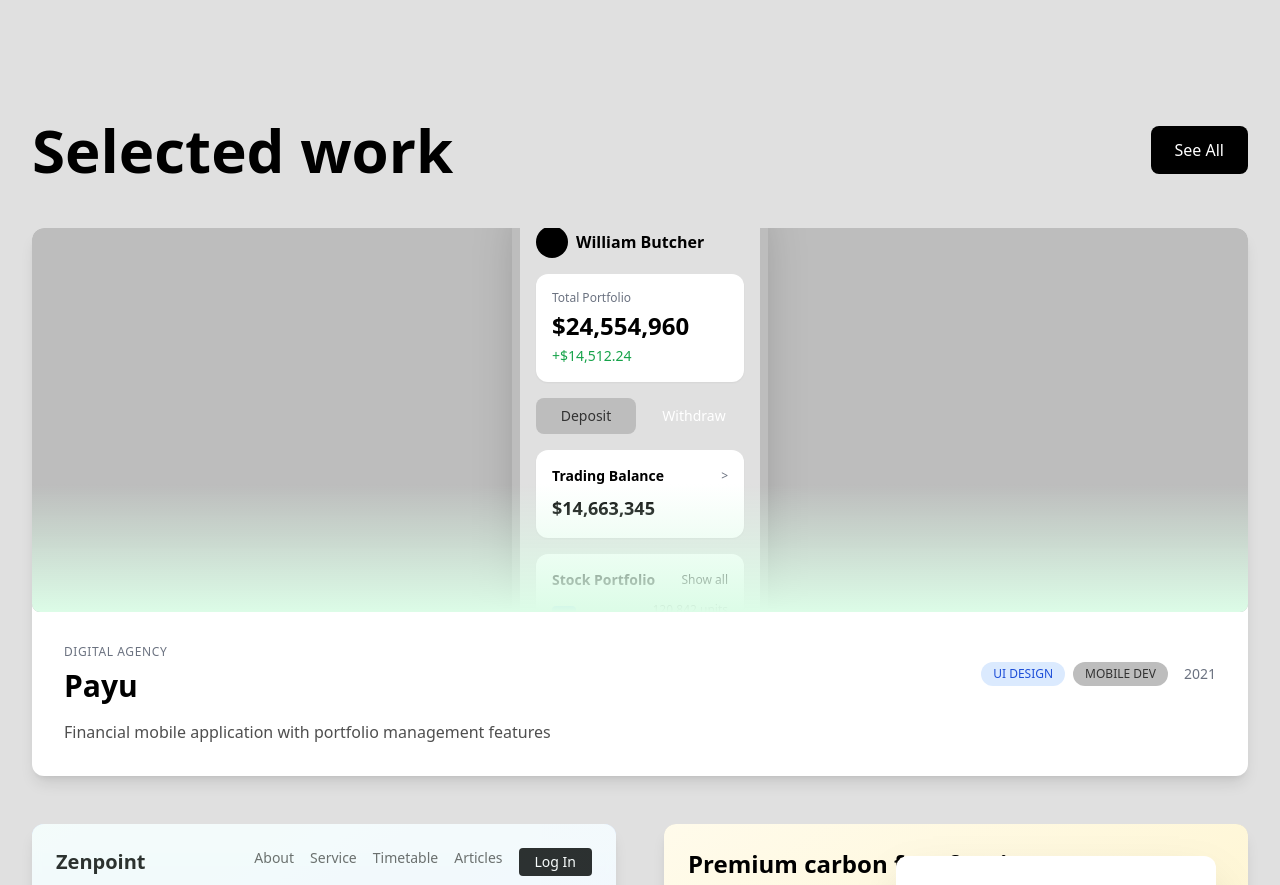
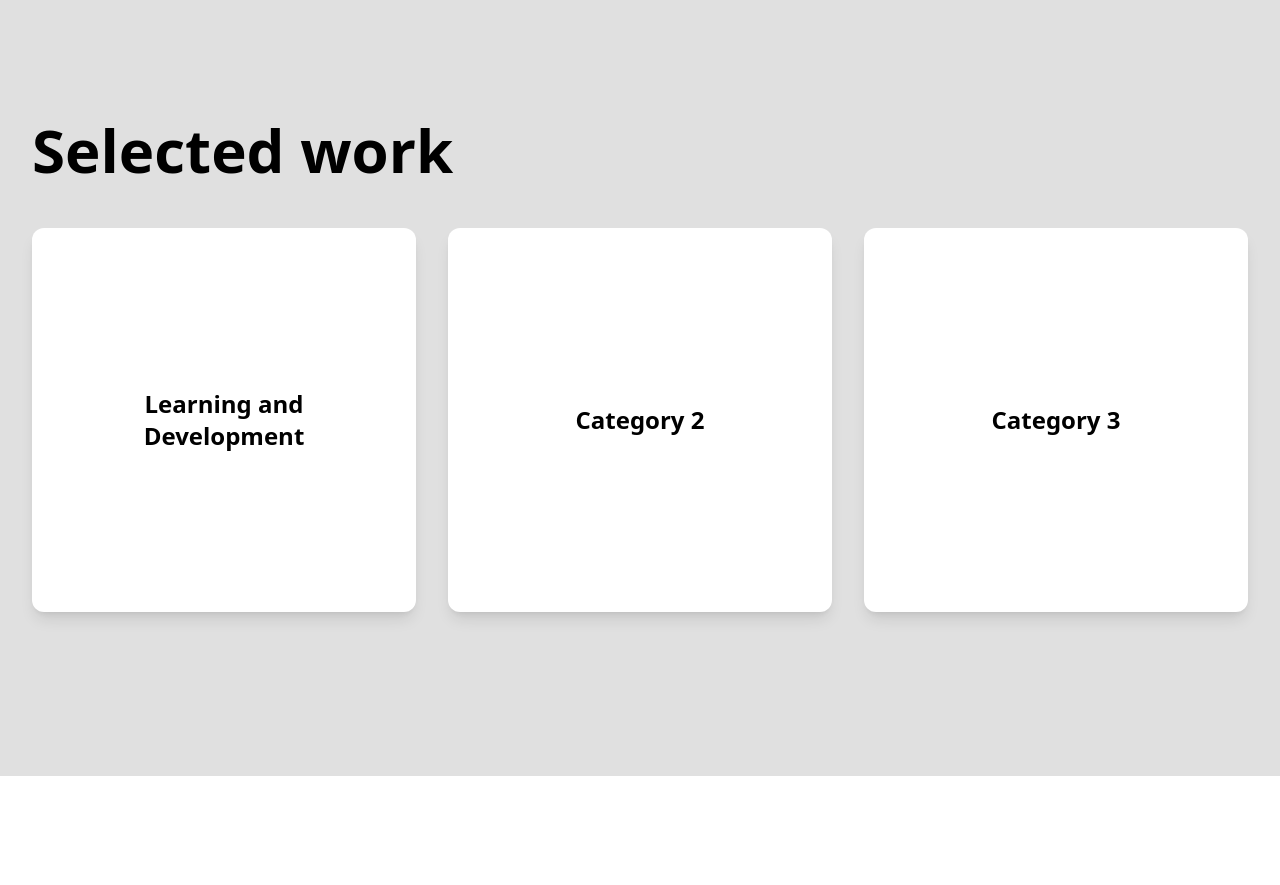
Before and after one commit to anchetadev/angelsPortfolio, a Next.js app: page / in a window 1280 px wide. Shown: the part 2500-3385 px from the top of the page. Built offline with nearby package versions, Linux system fonts and the light colour scheme.

Commit message:
reworking work section

```diff
--- a/components/WorkSection.tsx
+++ b/components/WorkSection.tsx
@@ -1,279 +1,298 @@
+'use client'
+
+import { useState } from 'react'
+
+interface WorkHighlight {
+  id: string
+  title: string
+  frontText: string
+  backText: string
+}
+
+interface WorkCategory {
+  id: string
+  name: string
+  introText: string
+  highlights: WorkHighlight[]
+}
+
 export default function WorkSection() {
-  const projects = [
+  const [selectedCategory, setSelectedCategory] = useState<string | null>(null)
+  const [flippedHighlights, setFlippedHighlights] = useState<Set<string>>(new Set())
+  const [isClosing, setIsClosing] = useState(false)
+
+  const workCategories: WorkCategory[] = [
     {
-      id: 1,
-      name: 'Payu',
-      year: '2021',
-      category: 'DIGITAL AGENCY',
-      tags: ['UI DESIGN', 'MOBILE DEV'],
-      description: 'Financial mobile application with portfolio management features',
-      image: (
-        <div className="w-full h-96 bg-gray-100 rounded-lg flex items-center justify-center relative overflow-hidden">
-          {/* Phone Mockup */}
-          <div className="w-64 h-[500px] bg-black rounded-[2.5rem] p-2 shadow-2xl relative">
-            <div className="w-full h-full bg-white rounded-[2rem] overflow-hidden">
-              {/* Mock App Screen */}
-              <div className="bg-gray-50 h-full p-4 space-y-4 overflow-y-auto">
-                <div className="text-xs text-gray-600">Good Morning</div>
-                <div className="flex items-center gap-2">
-                  <div className="w-8 h-8 bg-primary-teal rounded-full"></div>
-                  <div className="font-semibold">William Butcher</div>
-                </div>
-                <div className="bg-white rounded-xl p-4 shadow-sm">
-                  <div className="text-xs text-gray-500 mb-1">Total Portfolio</div>
-                  <div className="text-2xl font-bold mb-1">$24,554,960</div>
-                  <div className="text-sm text-green-600">+$14,512.24</div>
-                </div>
-                <div className="flex gap-2">
-                  <button className="flex-1 bg-gray-100 text-gray-700 py-2 rounded-lg text-sm font-medium">Deposit</button>
-                  <button className="flex-1 bg-black text-white py-2 rounded-lg text-sm font-medium">Withdraw</button>
-                </div>
-                <div className="bg-white rounded-xl p-4 shadow-sm">
-                  <div className="flex justify-between items-center mb-2">
-                    <span className="text-sm font-semibold">Trading Balance</span>
-                    <span className="text-xs text-gray-500">&gt;</span>
-                  </div>
-                  <div className="text-lg font-bold">$14,663,345</div>
-                </div>
-                <div className="bg-white rounded-xl p-4 shadow-sm">
-                  <div className="flex justify-between items-center mb-3">
-                    <span className="text-sm font-semibold">Stock Portfolio</span>
-                    <span className="text-xs text-primary-teal">Show all</span>
-                  </div>
-                  <div className="space-y-3">
-                    <div className="flex items-center justify-between">
-                      <div className="flex items-center gap-2">
-                        <div className="w-6 h-6 bg-blue-500 rounded"></div>
-                        <span className="text-xs font-medium">AAPL</span>
-                      </div>
-                      <div className="text-right">
-                        <div className="text-xs font-medium">120,842 units</div>
-                        <div className="text-xs text-green-600">$132,843 (+0.72%)</div>
-                      </div>
-                    </div>
-                    <div className="flex items-center justify-between">
-                      <div className="flex items-center gap-2">
-                        <div className="w-6 h-6 bg-pink-500 rounded"></div>
-                        <span className="text-xs font-medium">ABNB</span>
-                      </div>
-                      <div className="text-right">
-                        <div className="text-xs font-medium">4,924 units</div>
-                        <div className="text-xs text-green-600">$224,745 (+1.79%)</div>
-                      </div>
-                    </div>
-                  </div>
-                </div>
-              </div>
-            </div>
-          </div>
-          {/* Surface texture */}
-          <div className="absolute bottom-0 left-0 right-0 h-32 bg-gradient-to-t from-green-100 to-transparent"></div>
-        </div>
-      ),
+      id: 'learning-development',
+      name: 'Learning and Development',
+      introText: 'Creating engaging educational experiences and training solutions that empower learners and drive organizational growth.',
+      highlights: [
+        {
+          id: 'highlight-1',
+          title: 'Interactive Training Platform',
+          frontText: 'Interactive Training Platform',
+          backText: 'Developed a comprehensive learning management system with gamification features, progress tracking, and personalized learning paths for enterprise clients.',
         },
         {
-      id: 2,
-      name: 'Zenpoint',
-      year: '2024',
-      category: 'WELLNESS PLATFORM',
-      tags: ['UI DESIGN', 'WEB DEV'],
-      description: 'Yoga and meditation platform website',
-      image: (
-        <div className="w-full h-96 bg-gradient-to-b from-blue-200 to-blue-300 rounded-lg overflow-hidden relative">
-          {/* Mock Website */}
-          <div className="absolute inset-0 bg-white/90 backdrop-blur-sm p-6 space-y-4">
-            <div className="flex items-center justify-between">
-              <div className="text-xl font-bold text-gray-900">Zenpoint</div>
-              <div className="hidden sm:flex gap-4 text-sm text-gray-600">
-                <span>About</span>
-                <span>Service</span>
-                <span>Timetable</span>
-                <span>Articles</span>
-                <button className="bg-gray-900 text-white px-4 py-1 rounded">Log In</button>
-              </div>
-            </div>
-            <div className="space-y-3">
-              <h2 className="text-2xl font-bold text-gray-900">Explore the wonders of inner peace of mind.</h2>
-              <p className="text-gray-600 text-sm max-w-md">
-                Experience the harmonious balance of body and mind through our carefully designed yoga and meditation programs.
-              </p>
-              <div className="flex gap-3 pt-2">
-                <button className="bg-blue-600 text-white px-6 py-2 rounded-lg text-sm font-medium">Enroll now</button>
-                <button className="border-2 border-gray-900 text-gray-900 px-6 py-2 rounded-lg text-sm font-medium">Schedule a free call</button>
-              </div>
-            </div>
-          </div>
-          {/* Background image placeholder */}
-          <div className="absolute inset-0 opacity-20">
-            <div className="w-full h-full bg-gradient-to-br from-green-100 to-blue-100 flex items-center justify-center">
-              <span className="text-6xl">🧘</span>
-            </div>
-          </div>
-        </div>
-      ),
+          id: 'highlight-2',
+          title: 'Mobile Learning App',
+          frontText: 'Mobile Learning App',
+          backText: 'Built a cross-platform mobile application enabling on-the-go learning with offline capabilities and synchronized progress across devices.',
         },
         {
-      id: 3,
-      name: 'Payu E-commerce',
-      year: '2024',
-      category: 'E-COMMERCE',
-      tags: ['UI DESIGN', 'WEB DEV'],
-      description: 'E-commerce platform with shopping cart functionality',
-      image: (
-        <div className="w-full h-96 bg-gray-100 rounded-lg overflow-hidden relative">
-          {/* Product Page Background */}
-          <div className="absolute inset-0 bg-gradient-to-br from-amber-50 to-amber-100 p-6">
-            <div className="space-y-4">
-              <h2 className="text-2xl font-bold text-gray-900 max-w-md">
-                Premium carbon free furniture at unbeatable prices
-              </h2>
-              <p className="text-gray-600 text-sm max-w-lg">
-                Over 5000 high quality and new now from your favorite brands
-              </p>
-              <button className="bg-gray-900 text-white px-6 py-2 rounded-lg text-sm font-medium">Shop Now</button>
-              <p className="text-xs text-gray-500">Available now on the platform</p>
-            </div>
-            {/* Chair placeholder */}
-            <div className="absolute bottom-0 right-0 w-48 h-48 bg-amber-200 rounded-lg flex items-center justify-center">
-              <span className="text-6xl">🪑</span>
-            </div>
-          </div>
-          {/* Cart Modal */}
-          <div className="absolute top-8 right-8 w-80 bg-white rounded-xl shadow-2xl p-6 z-10">
-            <div className="flex justify-between items-center mb-4">
-              <h3 className="text-lg font-bold">Cart</h3>
-              <button className="text-gray-400 hover:text-gray-600">✕</button>
-            </div>
-            <div className="space-y-4">
-              <div className="flex gap-4">
-                <div className="w-20 h-20 bg-amber-100 rounded-lg flex items-center justify-center flex-shrink-0">
-                  <span className="text-2xl">🪑</span>
-                </div>
-                <div className="flex-1">
-                  <h4 className="font-semibold text-sm mb-2">Timber Elegance Seating</h4>
-                  <div className="space-y-2 text-xs">
-                    <div>
-                      <span className="text-gray-600">Wood:</span>
-                      <div className="flex gap-2 mt-1">
-                        <button className="px-2 py-1 border border-gray-300 rounded">Walnut</button>
-                        <button className="px-2 py-1 border border-gray-300 rounded">Oak</button>
-                      </div>
-                    </div>
-                    <div>
-                      <span className="text-gray-600">Leather Color:</span>
-                      <div className="flex gap-2 mt-1">
-                        <button className="px-2 py-1 border border-gray-300 rounded">Black</button>
-                        <button className="px-2 py-1 border border-gray-300 rounded">Gray</button>
-                      </div>
-                    </div>
-                  </div>
-                </div>
-              </div>
-              <div className="border-t pt-4 space-y-2 text-sm">
-                <div className="flex justify-between">
-                  <span className="text-gray-600">Discount and Deposit</span>
-                  <span>$100</span>
-                </div>
-                <div className="flex justify-between">
-                  <span className="text-gray-600">Subtotal</span>
-                  <span>$1200</span>
-                </div>
-                <div className="flex justify-between">
-                  <span className="text-gray-600">Shipping</span>
-                  <span>$100</span>
-                </div>
-                <div className="flex justify-between font-bold pt-2 border-t">
-                  <span>Total</span>
-                  <span>$1300</span>
-                </div>
-              </div>
-              <button className="w-full bg-black text-white py-3 rounded-lg font-medium">Continue</button>
-            </div>
-          </div>
-        </div>
-      ),
+          id: 'highlight-3',
+          title: 'Virtual Classroom Solution',
+          frontText: 'Virtual Classroom Solution',
+          backText: 'Designed and implemented a real-time virtual classroom platform with video conferencing, screen sharing, and collaborative whiteboard features.',
         },
         {
-      id: 4,
-      name: 'Mobile Companion',
-      year: '2023',
-      category: 'MOBILE APP',
-      tags: ['UI DESIGN', 'MOBILE DEV'],
-      description: 'Your pocket companion app',
-      image: (
-        <div className="w-full h-96 bg-gray-100 rounded-lg flex items-center justify-center">
-          <div className="text-center space-y-4">
-            <div className="text-6xl">📱</div>
-            <p className="text-xl text-gray-600 font-medium">Your pocket companion</p>
-            <div className="w-32 h-48 bg-white rounded-2xl shadow-lg mx-auto flex items-center justify-center">
-              <span className="text-4xl">✨</span>
-            </div>
-          </div>
-        </div>
-      ),
+          id: 'highlight-4',
+          title: 'Assessment & Analytics',
+          frontText: 'Assessment & Analytics',
+          backText: 'Created an advanced analytics dashboard providing insights into learner performance, engagement metrics, and course effectiveness.',
+        },
+      ],
+    },
+    {
+      id: 'category-2',
+      name: 'Category 2',
+      introText: 'Introduction text for category 2.',
+      highlights: [
+        {
+          id: 'cat2-highlight-1',
+          title: 'Project A',
+          frontText: 'Project A',
+          backText: 'Detailed description of Project A.',
+        },
+        {
+          id: 'cat2-highlight-2',
+          title: 'Project B',
+          frontText: 'Project B',
+          backText: 'Detailed description of Project B.',
+        },
+        {
+          id: 'cat2-highlight-3',
+          title: 'Project C',
+          frontText: 'Project C',
+          backText: 'Detailed description of Project C.',
+        },
+        {
+          id: 'cat2-highlight-4',
+          title: 'Project D',
+          frontText: 'Project D',
+          backText: 'Detailed description of Project D.',
+        },
+      ],
+    },
+    {
+      id: 'category-3',
+      name: 'Category 3',
+      introText: 'Introduction text for category 3.',
+      highlights: [
+        {
+          id: 'cat3-highlight-1',
+          title: 'Project X',
+          frontText: 'Project X',
+          backText: 'Detailed description of Project X.',
+        },
+        {
+          id: 'cat3-highlight-2',
+          title: 'Project Y',
+          frontText: 'Project Y',
+          backText: 'Detailed description of Project Y.',
+        },
+        {
+          id: 'cat3-highlight-3',
+          title: 'Project Z',
+          frontText: 'Project Z',
+          backText: 'Detailed description of Project Z.',
+        },
+        {
+          id: 'cat3-highlight-4',
+          title: 'Project W',
+          frontText: 'Project W',
+          backText: 'Detailed description of Project W.',
+        },
+      ],
     },
   ]
+
+  const handleCategoryClick = (categoryId: string) => {
+    setIsClosing(false)
+    setSelectedCategory(categoryId)
+    setFlippedHighlights(new Set())
+  }
+
+  const handleClose = () => {
+    setIsClosing(true)
+    setTimeout(() => {
+      setSelectedCategory(null)
+      setFlippedHighlights(new Set())
+      setIsClosing(false)
+    }, 300) // Match animation duration
+  }
+
+  const handleHighlightClick = (highlightId: string) => {
+    setFlippedHighlights((prev) => {
+      const newSet = new Set(prev)
+      if (newSet.has(highlightId)) {
+        newSet.delete(highlightId)
+      } else {
+        newSet.add(highlightId)
+      }
+      return newSet
+    })
+  }
+
+  const selectedCategoryData = selectedCategory
+    ? workCategories.find((cat) => cat.id === selectedCategory)
+    : null
 
   return (
     <section id="work" className="min-h-screen pt-16 bg-gray-50">
       <div className="max-w-7xl mx-auto px-4 sm:px-6 lg:px-8 py-12 lg:py-20">
         {/* Header */}
-        <div className="flex flex-col sm:flex-row justify-between items-start sm:items-center gap-4 mb-12">
+        <div className="mb-12">
           <h2 className="text-4xl sm:text-5xl lg:text-6xl font-bold text-gray-900">
             Selected work
           </h2>
-          <button className="bg-gray-900 text-white px-6 py-3 rounded-lg font-medium hover:bg-gray-800 transition-colors">
-            See All
+        </div>
+
+        {/* Default View: 3 Category Squares */}
+        {!selectedCategory && (
+          <div className="grid grid-cols-1 md:grid-cols-3 gap-6 lg:gap-8">
+            {workCategories.map((category) => (
+              <button
+                key={category.id}
+                onClick={() => handleCategoryClick(category.id)}
+                className="bg-white rounded-xl p-8 shadow-lg hover:shadow-xl transition-all duration-300 hover:scale-105 aspect-square flex items-center justify-center"
+              >
+                <h3 className="text-2xl font-bold text-gray-900 text-center">
+                  {category.name}
+                </h3>
+              </button>
+            ))}
+          </div>
+        )}
+
+        {/* Expanded View */}
+        {selectedCategoryData && (
+          <div
+            className={`bg-white rounded-xl shadow-xl overflow-hidden ${
+              isClosing ? 'animate-shrink' : 'animate-grow'
+            }`}
+            key={selectedCategory}
+          >
+            {/* Close Button */}
+            <div className="flex justify-end p-4">
+              <button
+                onClick={handleClose}
+                className="w-8 h-8 flex items-center justify-center text-gray-600 hover:text-gray-900 hover:bg-gray-100 rounded-full transition-colors"
+                aria-label="Close"
+              >
+                <span className="text-xl">×</span>
               </button>
             </div>
 
-        {/* Projects Grid */}
-        <div className="grid grid-cols-1 lg:grid-cols-2 gap-8 lg:gap-12">
-          {projects.map((project, index) => (
+            {/* Expanded Content */}
+            <div className="p-6 lg:p-8">
+              {/* Mobile: Column layout with header, intro, highlights */}
+              <div className="flex flex-col lg:hidden gap-6">
+                <h3 className="text-3xl font-bold text-gray-900">
+                  {selectedCategoryData.name}
+                </h3>
+                <p className="text-gray-600 text-lg leading-relaxed">
+                  {selectedCategoryData.introText}
+                </p>
+                <div className="grid grid-cols-1 sm:grid-cols-2 gap-4">
+                  {selectedCategoryData.highlights.map((highlight) => {
+                    const isFlipped = flippedHighlights.has(highlight.id)
+                    return (
+                      <button
+                        key={highlight.id}
+                        onClick={() => handleHighlightClick(highlight.id)}
+                        className="relative h-32 bg-gray-50 rounded-lg p-4 hover:bg-gray-100 transition-all duration-300 transform hover:scale-105"
+                      >
+                        <div className="relative w-full h-full">
+                          {/* Front */}
                           <div
-              key={project.id}
-              className={`bg-white rounded-xl overflow-hidden shadow-lg hover:shadow-xl transition-shadow ${
-                index === 0 ? 'lg:col-span-2' : ''
+                            className={`absolute inset-0 flex items-center justify-center transition-opacity duration-300 ${
+                              isFlipped ? 'opacity-0' : 'opacity-100'
                             }`}
                           >
-              {/* Project Image */}
-              <div className="w-full">{project.image}</div>
-
-              {/* Project Details */}
-              <div className="p-6 lg:p-8">
-                <div className="flex flex-col sm:flex-row sm:items-center sm:justify-between gap-4 mb-4">
-                  <div className="space-y-2">
-                    <p className="text-xs text-gray-500 uppercase tracking-wider">
-                      {project.category}
-                    </p>
-                    <h3 className="text-2xl lg:text-3xl font-bold text-gray-900">
-                      {project.name}
-                    </h3>
+                            <span className="text-sm font-semibold text-gray-900 text-center">
+                              {highlight.frontText}
+                            </span>
                           </div>
-                  <div className="flex items-center gap-4">
-                    {/* Tags */}
-                    <div className="flex flex-wrap gap-2">
-                      {project.tags.map((tag, tagIndex) => (
-                        <span
-                          key={tagIndex}
-                          className={`px-3 py-1 rounded-full text-xs font-medium ${
-                            tag === 'UI DESIGN'
-                              ? 'bg-blue-100 text-blue-700'
-                              : 'bg-gray-100 text-gray-700'
+                          {/* Back */}
+                          <div
+                            className={`absolute inset-0 flex items-center justify-center transition-opacity duration-300 ${
+                              isFlipped ? 'opacity-100' : 'opacity-0'
                             }`}
                           >
-                          {tag}
+                            <span className="text-xs text-gray-700 text-center px-2">
+                              {highlight.backText}
                             </span>
-                      ))}
-                    </div>
-                    <span className="text-sm text-gray-500">{project.year}</span>
                           </div>
                         </div>
-                <p className="text-gray-600">{project.description}</p>
+                      </button>
+                    )
+                  })}
                 </div>
               </div>
-          ))}
+
+              {/* Desktop: 35% left, 65% right layout */}
+              <div className="hidden lg:grid gap-8" style={{ gridTemplateColumns: '35% 60%' }}>
+                {/* Left Section: Header and Intro */}
+                <div className="space-y-4">
+                  <h3 className="text-3xl lg:text-4xl font-bold text-gray-900">
+                    {selectedCategoryData.name}
+                  </h3>
+                  <p className="text-gray-600 text-lg leading-relaxed">
+                    {selectedCategoryData.introText}
+                  </p>
                 </div>
+
+                {/* Right Section: Work Highlights */}
+                <div className="grid grid-cols-2 gap-4">
+                  {selectedCategoryData.highlights.map((highlight) => {
+                    const isFlipped = flippedHighlights.has(highlight.id)
+                    return (
+                      <button
+                        key={highlight.id}
+                        onClick={() => handleHighlightClick(highlight.id)}
+                        className="relative h-32 bg-gray-50 rounded-lg p-4 hover:bg-gray-100 transition-all duration-300 transform hover:scale-105"
+                      >
+                        <div className="relative w-full h-full">
+                          {/* Front */}
+                          <div
+                            className={`absolute inset-0 flex items-center justify-center transition-opacity duration-300 ${
+                              isFlipped ? 'opacity-0' : 'opacity-100'
+                            }`}
+                          >
+                            <span className="text-sm font-semibold text-gray-900 text-center">
+                              {highlight.frontText}
+                            </span>
+                          </div>
+                          {/* Back */}
+                          <div
+                            className={`absolute inset-0 flex items-center justify-center transition-opacity duration-300 ${
+                              isFlipped ? 'opacity-100' : 'opacity-0'
+                            }`}
+                          >
+                            <span className="text-xs text-gray-700 text-center px-2">
+                              {highlight.backText}
+                            </span>
+                          </div>
+                        </div>
+                      </button>
+                    )
+                  })}
+                </div>
+              </div>
+            </div>
+          </div>
+        )}
       </div>
     </section>
   )
```
Also changed, not shown: tailwind.config.js (+14 -0 lines). Lines whose indentation alone changed are shown as unchanged.
